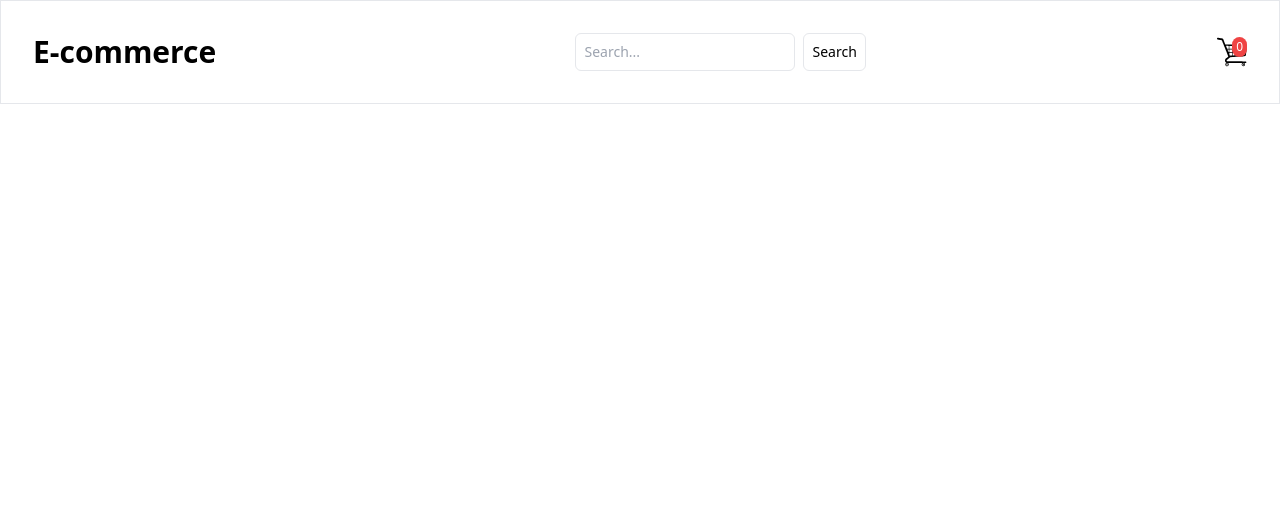
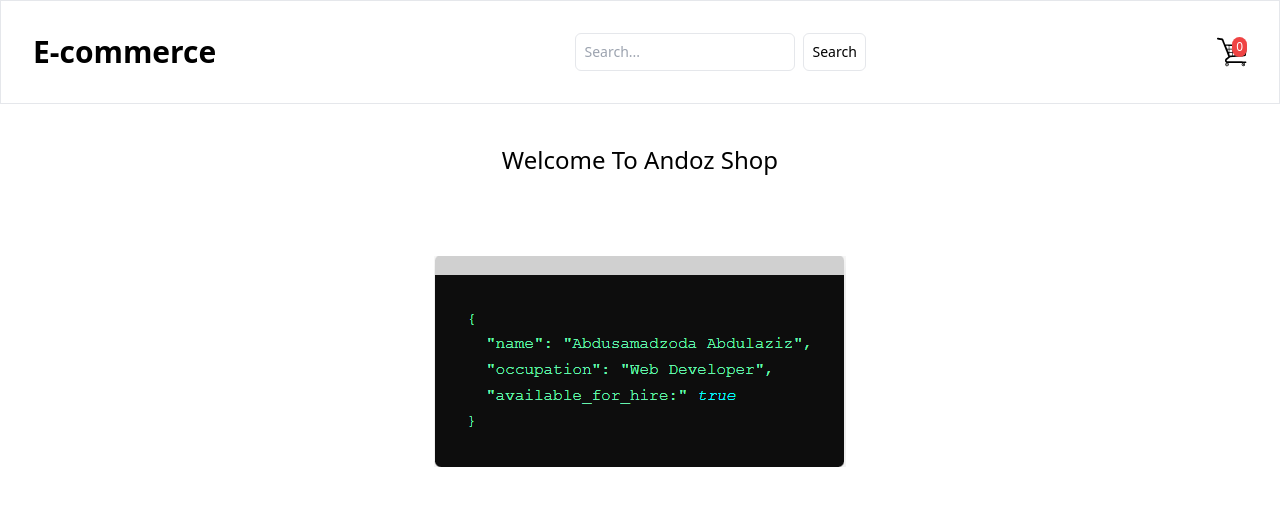
Before and after one commit to tajikwizard/e-commerce, a React (Vite) app: page / in a window 1280 px wide. Shown: the top 506 px of the page. Built offline with nearby package versions, Linux system fonts and the light colour scheme.

Commit message:
homepage added

```diff
--- /dev/null
+++ b/src/components/Home/Home.jsx
@@ -0,0 +1,15 @@
+import React from "react";
+import me from "../../assets/me.png";
+
+const Home = () => {
+  return (
+    <div className="flex justify-center items-center  text-2xl flex-col">
+      <h2 className="mb-20">Welcome To Andoz Shop</h2>
+      <div className="img-container ">
+        <img src={me} />
+      </div>
+    </div>
+  );
+};
+
+export default Home;
--- a/src/main.jsx
+++ b/src/main.jsx
@@ -7,12 +7,17 @@ import Cart from "./components/Cart/Cart.jsx";
 import Products from "./components/Products/Products.jsx";
 import ProductDetails from "./components/Products/ProductDetails.jsx";
 import { CartProvider } from "./cartContext.jsx";
+import Home from "./components/Home/Home.jsx";
 
 const router = createBrowserRouter([
   {
     path: "/",
     element: <App />,
     children: [
+      {
+        path: "/",
+        element: <Home />,
+      },
       {
         path: "/cart",
         element: <Cart />,
```
Also changed, not shown: src/assets/me.png (added).
